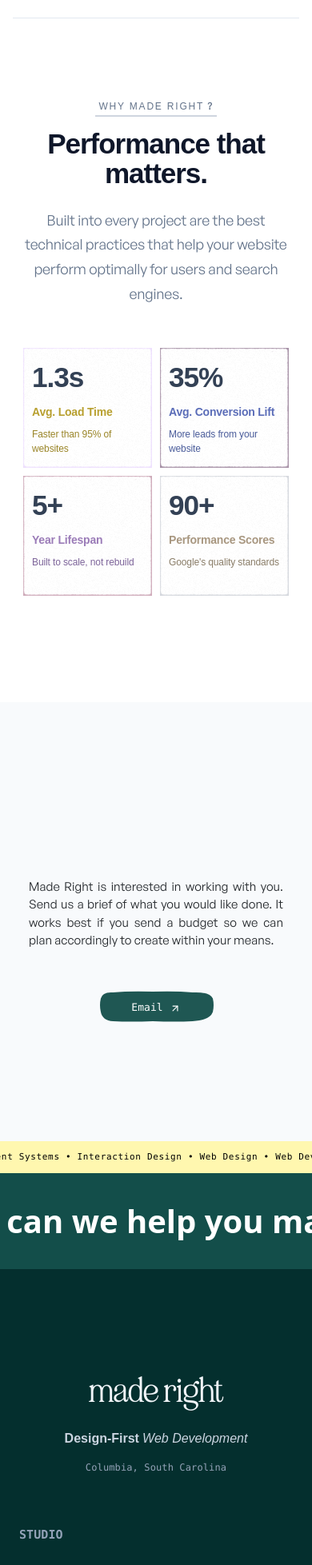
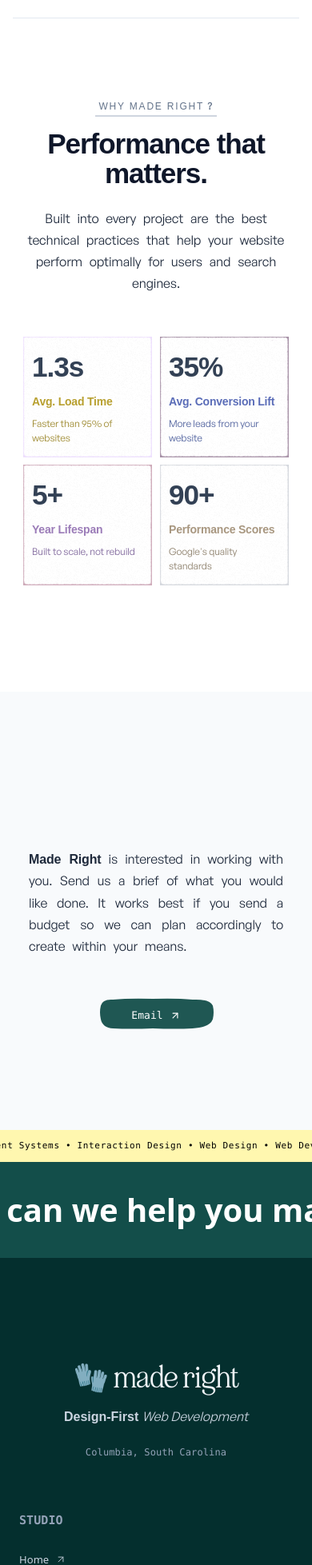
Before and after one commit to alexgoodestudio/maderight.studio, a React (Create React App) app: page / in a window 390 px wide. Shown: the part 6180-8137 px from the top of the page at 80% size. Built offline with nearby package versions, Linux system fonts and the light colour scheme; a web font is replaced by a local one.

Commit message:
updated footer/ contact p tag styling

```diff
--- a/src/Components/Contact.js
+++ b/src/Components/Contact.js
@@ -52,8 +52,23 @@ function Contact() {
           <span className="word d-inline-block me-2">together?</span>
         </h3>
         <div className='col-md-5' style={{ maxWidth: window.innerWidth <= 768 ? '100%' : '500px' }}>
- <p className="text-lg text-justify gs  mb-5" style={{ paddingLeft: window.innerWidth <= 768 ? '0' : '3rem' }}>
-          Made Right is interested in working with you. Send us a brief of what
+ <p
+          className={`gs ${window.innerWidth <= 768 ? 'mb-5 text-justify' : 'text-justify text-xl mb-5'}`}
+          style={window.innerWidth <= 768 ? {
+            color: '#1e293b',
+            fontSize: '1rem',
+            lineHeight: '1.7',
+            letterSpacing: '-0.01em',
+            wordSpacing: '0.35rem',
+            paddingLeft: '0'
+          } : {
+            color: '#374151',
+            letterSpacing: "0em",
+            lineHeight: "1.6",
+            paddingLeft: '3rem'
+          }}
+        >
+          <span className='lora font-semibold'>Made Right</span> is interested in working with you. Send us a brief of what
           you would like done. It works best if you send a budget so we can plan
           accordingly to create within your means.
         </p>
--- a/src/Components/Footer.js
+++ b/src/Components/Footer.js
@@ -1,15 +1,32 @@
 import { Link } from "react-router-dom";
-import { useRef } from "react";
+import { useRef, useEffect } from "react";
 import gsap from "gsap";
 import { ScrollTrigger } from "gsap/ScrollTrigger";
 import { ArrowUpRight } from 'lucide-react';
 
 gsap.registerPlugin(ScrollTrigger);
 
+// Social media icon components
+const InstagramIcon = ({ size = 16 }) => (
+  <svg width={size} height={size} viewBox="0 0 24 24" fill="none" stroke="currentColor" strokeWidth="2" strokeLinecap="round" strokeLinejoin="round">
+    <rect x="2" y="2" width="20" height="20" rx="5" ry="5"></rect>
+    <path d="M16 11.37A4 4 0 1 1 12.63 8 4 4 0 0 1 16 11.37z"></path>
+    <line x1="17.5" y1="6.5" x2="17.51" y2="6.5"></line>
+  </svg>
+);
+
+const FacebookIcon = ({ size = 16 }) => (
+  <svg width={size} height={size} viewBox="0 0 24 24" fill="none" stroke="currentColor" strokeWidth="2" strokeLinecap="round" strokeLinejoin="round">
+    <path d="M18 2h-3a5 5 0 0 0-5 5v3H7v4h3v8h4v-8h3l1-4h-4V7a1 1 0 0 1 1-1h3z"></path>
+  </svg>
+);
+
 function Footer() {
   const year = new Date().getFullYear();
   const footerRef = useRef(null);
   const emailRef = useRef(null);
+  const titleRef = useRef(null);
+  const subtitleRef = useRef(null);
 
   // Email hover animation - text color and underline
   const handleEmailHover = () => {
@@ -28,6 +45,33 @@ function Footer() {
     });
   };
 
+  // Function to resize title to match subtitle width
+  useEffect(() => {
+    const resizeTitle = () => {
+      if (titleRef.current && subtitleRef.current) {
+        const subtitleWidth = subtitleRef.current.offsetWidth;
+        let fontSize = 72; // Starting font size in pixels
+
+        titleRef.current.style.fontSize = `${fontSize}px`;
+
+        // Gradually reduce font size until title width matches or is less than subtitle width
+        while (titleRef.current.offsetWidth > subtitleWidth && fontSize > 20) {
+          fontSize -= 1;
+          titleRef.current.style.fontSize = `${fontSize}px`;
+        }
+      }
+    };
+
+    // Initial resize
+    resizeTitle();
+
+    // Resize on window resize
+    window.addEventListener('resize', resizeTitle);
+
+    // Cleanup
+    return () => window.removeEventListener('resize', resizeTitle);
+  }, []);
+
   return (
     <footer ref={footerRef} className="bg-teal-950 text-slate-100 pt-32 pb-8 ">
       <div className="container-fluid px-4 px-lg-5">
@@ -39,12 +83,18 @@ function Footer() {
           <div className="col-lg-5 col-12 mb-5 mb-lg-0 footer-section d-flex justify-content-center align-items-center">
             <div className="text-center">
               <h2
-                className="text-6xl eighties font-bold mb-4 text-slate-100"
+                ref={titleRef}
+                className="eighties font-bold mb-3 text-slate-100"
+                style={{ whiteSpace: 'nowrap' }}
               >
-              made right
+              🧤 made right
               </h2>
-              <p className="text-xl tracking-wide text-slate-300">
-                <span className="lora font-semibold">Design-First</span> <span className="italic lora">Web Development</span>
+              <p
+                ref={subtitleRef}
+                className="text-xl tracking-wide text-slate-300 mb-4"
+                style={{ whiteSpace: 'nowrap' }}
+              >
+                <span className="lora font-semibold">Design-First</span> <span className="italic gs">Web Development</span>
 
               </p>
               <p className="text-sm font-mono text-slate-400">
@@ -150,7 +200,15 @@ function Footer() {
                   Connect
                 </h6>
                 <ul className="list-unstyled">
-                  <li className="mb-3"></li>
+                  <li className="mb-3">
+                    <a
+                      href="mailto:hello@maderight.studio"
+                      className="text-md text-slate-300 hover:text-slate-100 text-decoration-none d-inline-flex align-items-center gap-2 transition-colors"
+                    >
+                      Email
+                      <ArrowUpRight size={14} strokeWidth={1.5} />
+                    </a>
+                  </li>
                   <li className="mb-3">
                     <a
                       href="https://instagram.com/maderight.studio"
@@ -158,7 +216,20 @@ function Footer() {
                       target="_blank"
                       rel="noopener noreferrer"
                     >
+                      <InstagramIcon size={16} />
                       Instagram
+                      <ArrowUpRight size={14} strokeWidth={1.5} />
+                    </a>
+                  </li>
+                  <li className="mb-3">
+                    <a
+                      href="https://www.facebook.com/profile.php?id=61586220357306"
+                      className="text-md text-slate-300 hover:text-slate-100 text-decoration-none d-inline-flex align-items-center gap-2 transition-colors"
+                      target="_blank"
+                      rel="noopener noreferrer"
+                    >
+                      <FacebookIcon size={16} />
+                      Facebook
                       <ArrowUpRight size={14} strokeWidth={1.5} />
                     </a>
                   </li>
--- a/src/Components/Nav.js
+++ b/src/Components/Nav.js
@@ -1,4 +1,19 @@
 import { useState } from "react";
+
+// Social media icon components
+const InstagramIcon = ({ size = 16 }) => (
+  <svg width={size} height={size} viewBox="0 0 24 24" fill="none" stroke="currentColor" strokeWidth="2" strokeLinecap="round" strokeLinejoin="round">
+    <rect x="2" y="2" width="20" height="20" rx="5" ry="5"></rect>
+    <path d="M16 11.37A4 4 0 1 1 12.63 8 4 4 0 0 1 16 11.37z"></path>
+    <line x1="17.5" y1="6.5" x2="17.51" y2="6.5"></line>
+  </svg>
+);
+
+const FacebookIcon = ({ size = 16 }) => (
+  <svg width={size} height={size} viewBox="0 0 24 24" fill="none" stroke="currentColor" strokeWidth="2" strokeLinecap="round" strokeLinejoin="round">
+    <path d="M18 2h-3a5 5 0 0 0-5 5v3H7v4h3v8h4v-8h3l1-4h-4V7a1 1 0 0 1 1-1h3z"></path>
+  </svg>
+);
 
 function Nav() {
   const [isCompanyOpen, setIsCompanyOpen] = useState(false);
@@ -24,7 +39,7 @@ function Nav() {
           style={{ color: '#FFFFFF' }}
           aria-label="Made Right Studio Home"
         >
-          made right
+          🧤 made right
         </a>
 
         {/* Main Navigation Pill */}
@@ -342,9 +357,19 @@ function Nav() {
                     href="https://instagram.com/maderight.studio"
                     target="_blank"
                     rel="noopener noreferrer"
-                    className="block px-3 py-2 text-sm text-gray-700 hover:bg-gray-100 no-underline rounded-lg mx-1"
+                    className="flex items-center gap-2 px-3 py-2 text-sm text-gray-700 hover:bg-gray-100 no-underline rounded-lg mx-1"
                   >
+                    <InstagramIcon size={16} />
                     Instagram
+                  </a>
+                  <a
+                    href="https://www.facebook.com/profile.php?id=61586220357306"
+                    target="_blank"
+                    rel="noopener noreferrer"
+                    className="flex items-center gap-2 px-3 py-2 text-sm text-gray-700 hover:bg-gray-100 no-underline rounded-lg mx-1"
+                  >
+                    <FacebookIcon size={16} />
+                    Facebook
                   </a>
                 </div>
               </div>
@@ -528,8 +553,25 @@ function Nav() {
                     borderBottom: '1px solid rgba(226, 232, 240, 0.5)'
                   }}
                 >
-                  <div className="text-sm text-slate-900" style={{ letterSpacing: '-0.01em', fontWeight: '500' }}>
+                  <div className="flex items-center gap-2 text-sm text-slate-900" style={{ letterSpacing: '-0.01em', fontWeight: '500' }}>
+                    <InstagramIcon size={16} />
                     Instagram
+                  </div>
+                </a>
+
+                <a
+                  href="https://www.facebook.com/profile.php?id=61586220357306"
+                  target="_blank"
+                  rel="noopener noreferrer"
+                  className="block px-5 py-3 hover:bg-stone-50 no-underline"
+                  style={{
+                    transition: 'background-color 0.3s cubic-bezier(0.215, 0.61, 0.355, 1)',
+                    borderBottom: '1px solid rgba(226, 232, 240, 0.5)'
+                  }}
+                >
+                  <div className="flex items-center gap-2 text-sm text-slate-900" style={{ letterSpacing: '-0.01em', fontWeight: '500' }}>
+                    <FacebookIcon size={16} />
+                    Facebook
                   </div>
                 </a>
 
@@ -725,8 +767,25 @@ function Nav() {
                     borderBottom: '1px solid rgba(226, 232, 240, 0.5)'
                   }}
                 >
-                  <div className="text-sm text-slate-900" style={{ letterSpacing: '-0.01em', fontWeight: '500' }}>
+                  <div className="flex items-center gap-2 text-sm text-slate-900" style={{ letterSpacing: '-0.01em', fontWeight: '500' }}>
+                    <InstagramIcon size={16} />
                     Instagram
+                  </div>
+                </a>
+
+                <a
+                  href="https://www.facebook.com/profile.php?id=61586220357306"
+                  target="_blank"
+                  rel="noopener noreferrer"
+                  className="block px-4 py-2.5 hover:bg-stone-50 no-underline"
+                  style={{
+                    transition: 'background-color 0.3s cubic-bezier(0.215, 0.61, 0.355, 1)',
+                    borderBottom: '1px solid rgba(226, 232, 240, 0.5)'
+                  }}
+                >
+                  <div className="flex items-center gap-2 text-sm text-slate-900" style={{ letterSpacing: '-0.01em', fontWeight: '500' }}>
+                    <FacebookIcon size={16} />
+                    Facebook
                   </div>
                 </a>
 
--- a/src/Components/Stats.js
+++ b/src/Components/Stats.js
@@ -189,14 +189,19 @@ function Stats() {
                 Performance that matters.
               </h2>
               <p
-                className="gs mb-0"
-                style={{
-                  fontSize: '18px',
+                className={`gs mb-0 ${window.innerWidth <= 768 ? '' : 'text-xl'}`}
+                style={window.innerWidth <= 768 ? {
+                  color: '#1e293b',
+                  fontSize: '1rem',
                   lineHeight: '1.7',
-                  letterSpacing: '-0.012em',
-                  color: '#64748b',
-                  maxWidth: '560px',
-                  fontWeight: '400'
+                  letterSpacing: '-0.01em',
+                  wordSpacing: '0.35rem',
+                  maxWidth: '560px'
+                } : {
+                  color: '#374151',
+                  letterSpacing: "0em",
+                  lineHeight: "1.6",
+                  maxWidth: '560px'
                 }}
               >
                 Built into every project are the best technical practices that help your website perform optimally for users and search engines.
@@ -307,7 +312,7 @@ function Stats() {
                       {metric.label}
                     </div>
                     <div
-                      className="lora position-relative"
+                      className="gs position-relative"
                       style={{
                         fontSize: window.innerWidth < 992 ? '12px' : '13px',
                         lineHeight: '1.5',
```
